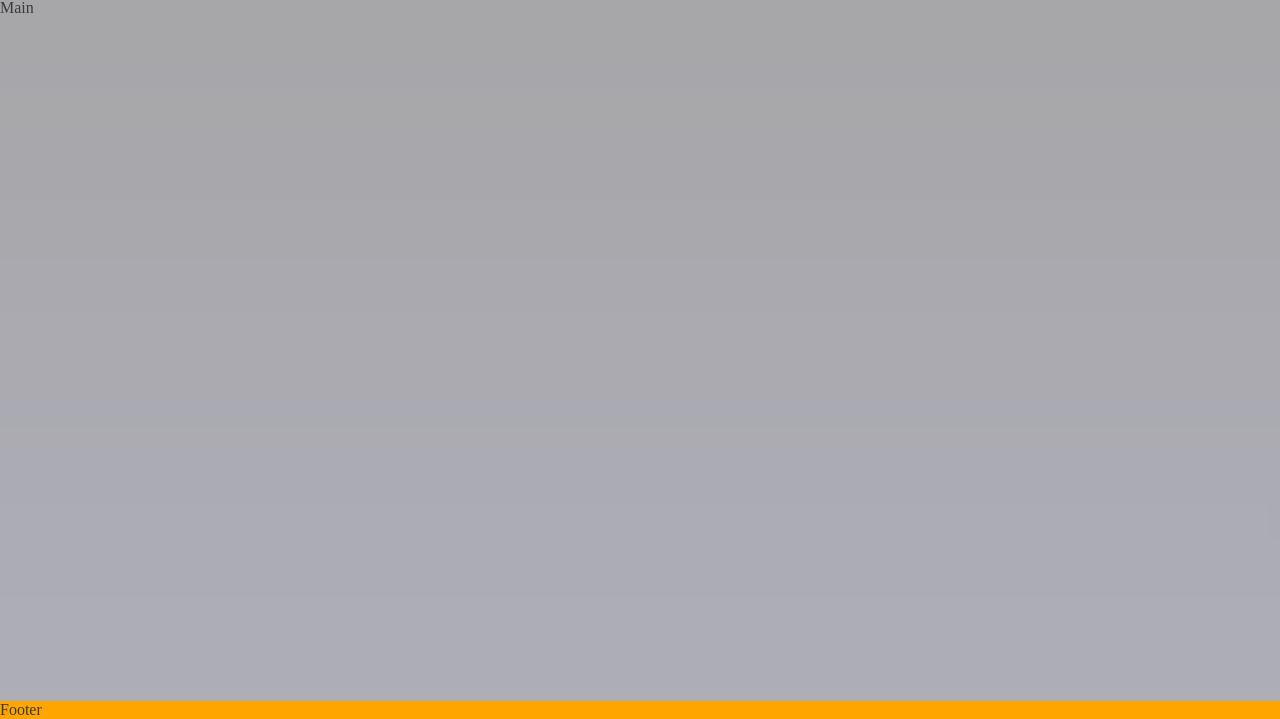
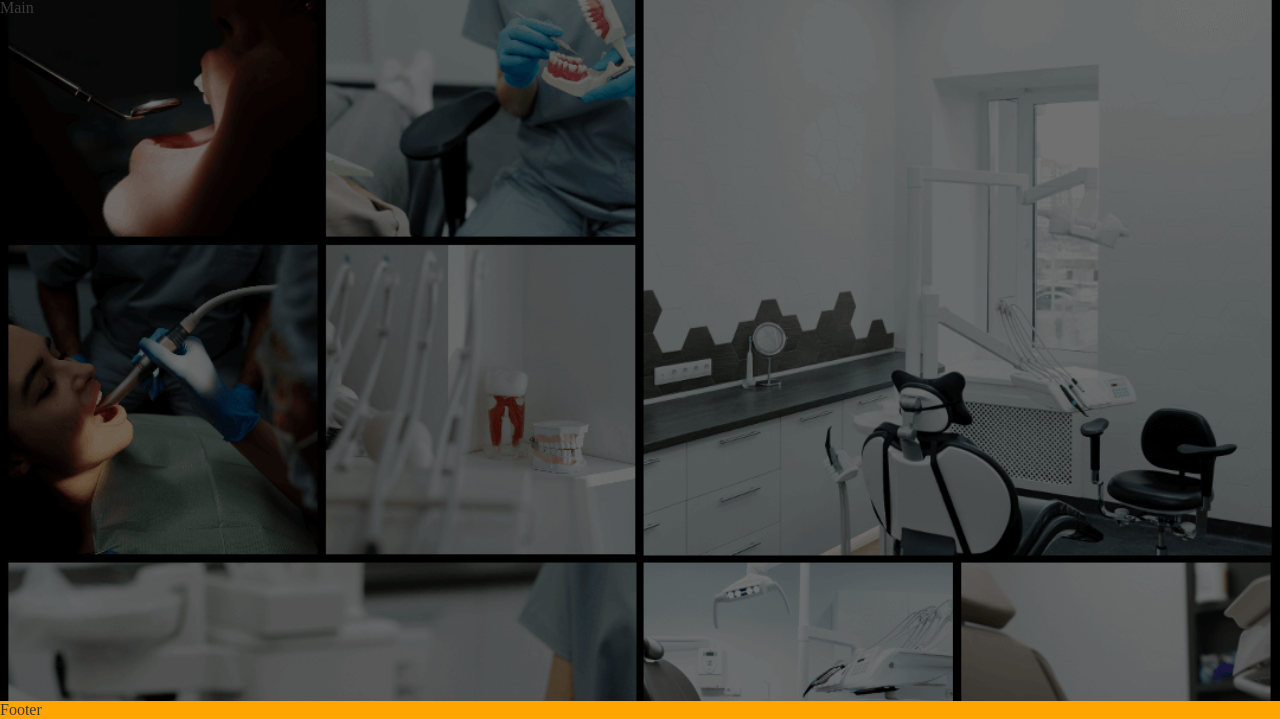
Before and after one commit to MihirS-Digital/SmilesByIrene, a plain HTML site: page index.html in a window 1280 px wide. Shown: the part 81-800 px from the top of the page. Drawn offline with Linux system fonts and the light colour scheme.

Commit message:
Changed background image

```diff
--- a/assets/css/style.css
+++ b/assets/css/style.css
@@ -12,7 +12,7 @@
 body {
     min-height: 100vh;
     display: flex;
-    background-image: url('../images/background.jpg'); /* Path to your local image file */
+    background-image: url('../images/background2.png'); /* Path to your local image file */
     background-size: cover; /* Cover the entire background */
     background-repeat:repeat;
     flex-direction: column;
```
Also changed, not shown: assets/images/background2.jpg (deleted), assets/images/background2.png (added).
